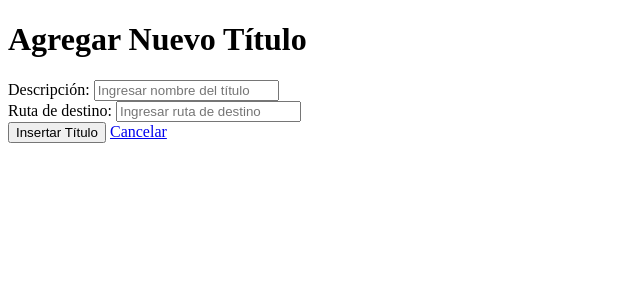
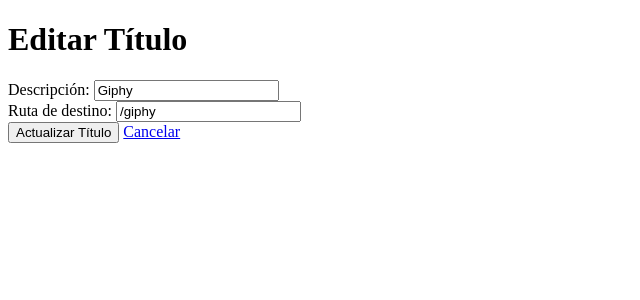
Before and after one commit to FerG0373/final-web-ifts19, a PHP site: page /app/views/index.php?page=/form_menu&action=edit&id=1 in a window 1280 px wide. Shown: the part 106-406 px from the top of the page, without its empty margins (0-640 px from the left). Run offline with PHP 8.4, Linux system fonts and the light colour scheme; the visitor is signed in with stand-in values (Sample User, id 1); data comes from the database, SQL or seed files in the repository.

Commit message:
Creación de funciones altaDeTitulo y precargaFormulario

```diff
--- a/app/config/dbQueries.php
+++ b/app/config/dbQueries.php
@@ -1,5 +1,5 @@
 <?php
-// Para el nav del menú.
+// Para el nav del header.
 function obtieneTitulosMenu($conexion): array {
     $sentenciaSql = "SELECT id, descripcion, ruta_destino FROM menu ORDER BY orden IS NULL, orden ASC";
     $resultado = mysqli_query($conexion, $sentenciaSql);
--- a/app/controllers/abmMenuController.php
+++ b/app/controllers/abmMenuController.php
@@ -8,26 +8,26 @@ require_once __DIR__ . '/../config/dbQueries.php';
 
 $tituloEditar = null;
 
-function precargaFormulario($conexion) {
+function precargaFormulario($conexion): ?array {
     // Verificar si la acción es 'edit' y si se proporciona un ID
     if (isset($_GET['action']) && $_GET['action'] === 'edit' && isset($_GET['id'])) {
-        $idToEdit = filter_var($_GET['id'], FILTER_VALIDATE_INT); // Validar que el ID sea un entero
+        $idTitulo = filter_var($_GET['id'], FILTER_VALIDATE_INT); // Validar que el ID sea un entero
 
-        if ($idToEdit) {
-            // Llamar a la función de dbQueries para obtener los datos del título
-            $tituloSeleccionado = obtieneTituloMenuPorId($conexion, $idToEdit);
+        if ($idTitulo) {
+            // Llamar a la función de dbQueries para obtener los datos del título.
+            $tituloSeleccionado = obtieneTituloMenuPorId($conexion, $idTitulo);
 
             if (!$tituloSeleccionado) {
                 // Si el título no se encuentra, establecer un mensaje de error
-                $_SESSION['mensaje_error'] = "❌ Menú no encontrado para editar.";
-                // Redirigir a la lista principal (abm_menu)
+                $_SESSION['mensaje_alerta'] = "⚠️ Título no encontrado para editar.";
+                // Redirigir a la lista (abm_menu)
                 header('Location: index.php?page=/abm_menu');
                 exit();
             }
-            return $tituloSeleccionado; // Retornar los datos del título
+            return $tituloSeleccionado; // Retornar los datos del título.
         } else {
             // Si el ID es inválido, establecer un mensaje de error
-            $_SESSION['abm_error'] = "⚠️ ID de menú inválido para editar.";
+            $_SESSION['mensaje_alerta'] = "⚠️ ID de menú inválido para editar.";
             // Redirigir a la lista principal (abm_menu)
             header('Location: index.php?page=/abm_menu');
             exit();
@@ -36,14 +36,12 @@ function precargaFormulario($conexion) {
     return null; // Si no es modo edición o no hay ID, retornar null
 }
 
-
-
-if ($_SERVER['REQUEST_METHOD'] === 'POST') {
+function altaDeTitulo(mysqli $conexion, array $datosPost): void {
     $descripcionIngresada = trim(htmlspecialchars($_POST['title'] ?? ''));
     $rutaIngresada = trim(htmlspecialchars($_POST['path'] ?? ''));
 
     if (empty($descripcionIngresada) || empty($rutaIngresada)) {
-        $_SESSION['abm_error'] = "⚠️ Los campos son obligatorios";
+        $_SESSION['mensaje_alerta'] = "⚠️ Los campos son obligatorios";
         header('Location: index.php?page=/abm_menu');
         exit();
     }
@@ -61,14 +59,35 @@ if ($_SERVER['REQUEST_METHOD'] === 'POST') {
 }
 
 
+// --- Lógica principal del controlador ---
+
+// Manejar solicitudes POST.
+if ($_SERVER['REQUEST_METHOD'] === 'POST') {
+    if (!$conexion) {
+        $_SESSION['mensaje_error'] = "❌ Error de conexión a la base de datos. Por favor, verifique la configuración.";
+        header('Location: index.php?page=/abm_menu'); // Redirige a la lista si hay error de conexión
+        exit();
+    }
+
+    altaDeTitulo($conexion, $_POST);
+}
+
+
+// Manejar solicitudes GET.
 $vistaSolicitada = $_GET['page'] ?? '';
 
 if ($vistaSolicitada === '/form_menu') {
     $tituloEditar = precargaFormulario($conexion);
     require_once __DIR__ . '/../views/2.03-form-menu.php';
 } else {
-    // Mostrar vista del formulario
-    //$menuTitulos = obtieneTitulosMenu($conexion);
+    // Mostrar vista del formulario.
     require_once __DIR__ . '/../views/2.02-abm-menu.php';
 }
 ?>
+
+
+<!-- $conexion SIEMPRE se define en el código, en dbQueries.php (incluso si falla, se le asigna false).
+
+mysqli_connect() devuelve: un objeto mysqli si la conexión es exitosa, y false si falla.
+
+Por lo tanto, !isset($conexion) nunca será true, haciendo redundante la primera parte de la condición. -->
--- a/app/route.php
+++ b/app/route.php
@@ -9,7 +9,7 @@ $rutas = [
     '/giphy' => __DIR__ . '/views/2.00-giphy.php',
     '/landing_page' => __DIR__ . '/views/2.01-landing-page.php',
     '/abm_menu' => __DIR__ . '/controllers/abmMenuController.php',
-    '/form_menu' => __DIR__ . '/views/2.03-form-menu.php',
+    '/form_menu' => __DIR__ . '/controllers/abmMenuController.php',
     '/logout' => __DIR__ . '/controllers/logoutController.php'
 ];
 
--- a/app/views/2.03-form-menu.php
+++ b/app/views/2.03-form-menu.php
@@ -1,13 +1,16 @@
-<h1><?= isset($tituloEditar) ? 'Editar Título' : 'Agregar Nuevo Título' ?></h1>
+<h1><?= isset($tituloEditar) ? 'Editar Título' : 'Agregar Título' ?></h1>
 
 <form action="index.php?page=/abm_menu" method="POST">
+    <?php if (isset($tituloEditar)): ?>
+        <input type="hidden" name="id" value="<?= htmlspecialchars($tituloEditar['id']) ?>">
+    <?php endif; ?>
     <div>
         <label for="title">Descripción:</label>
-        <input type="text" id="title" name="title" placeholder="Ingresar nombre del título" required >
+        <input type="text" id="title" name="title" placeholder="Ingresar nombre del título" value="<?= htmlspecialchars($tituloEditar['descripcion'] ?? '') ?>" required >
     </div>
     <div>
         <label for="path">Ruta de destino:</label>
-        <input type="text" id="path" name="path" placeholder="Ingresar ruta de destino" required >
+        <input type="text" id="path" name="path" placeholder="Ingresar ruta de destino" value="<?= htmlspecialchars($tituloEditar['ruta_destino'] ?? '') ?>" required >
     </div>
 
     <!-- Mostrar mensajes de éxito/error -->
@@ -21,11 +24,13 @@
         <?php unset($_SESSION['mensaje_error']); ?>
     <?php endif; ?>
 
-    <?php if (isset($_SESSION['abm_error'])): ?>
-        <div style="color: orange;"><?= $_SESSION['abm_error'] ?></div>
-        <?php unset($_SESSION['abm_error']); ?>
+    <?php if (isset($_SESSION['mensaje_alerta'])): ?>
+        <div style="color: orange;"><?= $_SESSION['mensaje_alerta'] ?></div>
+        <?php unset($_SESSION['mensaje_alerta']); ?>
     <?php endif; ?>
 
-    <button type="submit" name="login">Insertar Título</button>
+    <button type="submit" name="submit_form">
+        <?= isset($tituloEditar) ? 'Actualizar Título' : 'Insertar Título' ?>
+    </button>
     <a href="index.php?page=/abm_menu">Cancelar</a>
 </form>
```
